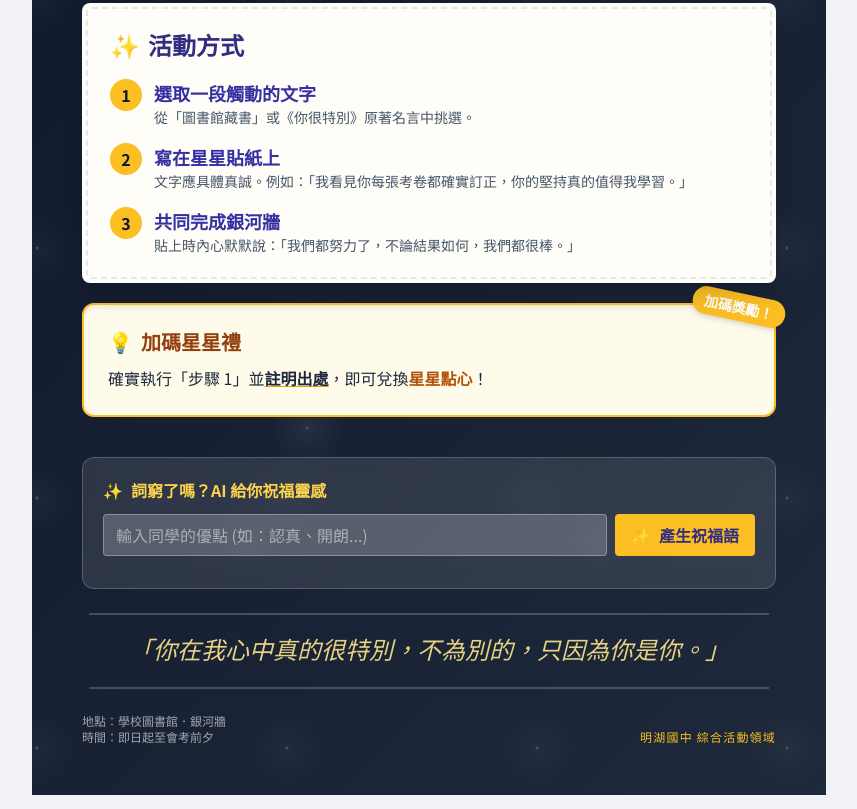
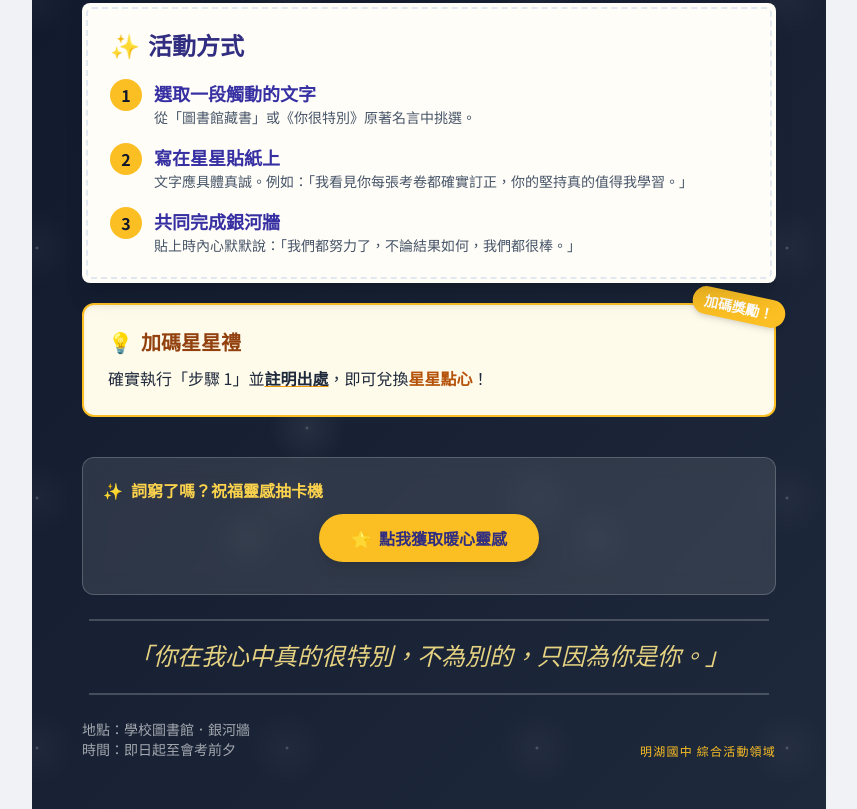
Before and after one commit to cys903/star-event, a plain HTML site: page index.html in a window 1280 px wide. Shown: the part 397-1206 px from the top of the page, without its empty margins (211-1068 px from the left). Drawn offline with nearby package versions, Linux system fonts and the light colour scheme.

Commit message:
Add files via upload

```diff
--- a/index.html
+++ b/index.html
@@ -79,7 +79,7 @@
             font-weight: bold;
             flex-shrink: 0;
         }
-        .ai-generator {
+        .idea-generator {
             background: rgba(255, 255, 255, 0.1);
             backdrop-filter: blur(10px);
             border: 1px solid rgba(255, 255, 255, 0.2);
@@ -89,7 +89,14 @@
             z-index: 20;
         }
         @media print {
-            .ai-generator { display: none; }
+            .idea-generator { display: none; }
+        }
+        .fade-in {
+            animation: fadeIn 0.5s ease-out forwards;
+        }
+        @keyframes fadeIn {
+            from { opacity: 0; transform: translateY(10px); }
+            to { opacity: 1; transform: translateY(0); }
         }
     </style>
 </head>
@@ -100,13 +107,13 @@
 
         <!-- Header -->
         <header class="relative z-10 text-center mb-6">
-            <p class="text-amber-400 font-bold tracking-[0.3em] mb-3 text-xl">致全體九年級同學</p>
-            <h1 class="serif text-7xl font-black mb-5 glow tracking-tight text-white leading-tight">
+            <p class="text-amber-400 font-bold tracking-[0.3em] mb-3 text-xl text-center">致全體九年級同學</p>
+            <h1 class="serif text-7xl font-black mb-5 glow tracking-tight text-white leading-tight text-center">
                 親愛的你，<br>
                 <span class="text-amber-300">比分數更耀眼！</span>
             </h1>
             <div class="max-w-2xl mx-auto px-6 py-4 bg-white/10 backdrop-blur-sm rounded-full border border-white/20">
-                <p class="text-base leading-relaxed text-slate-200">
+                <p class="text-base leading-relaxed text-slate-200 text-center">
                     在《你很特別》的故事裡，每顆星星都代表一份肯定與欣賞。讓我們放下標籤，親手貼上一份文字祝福，點亮彼此！
                 </p>
             </div>
@@ -159,18 +166,17 @@
                 </p>
             </div>
 
-            <!-- ✨ Gemini Powered Feature: AI Blessing Generator -->
-            <div class="ai-generator">
+            <!-- Offline Idea Generator Section -->
+            <div class="idea-generator">
                 <h3 class="text-amber-300 font-bold mb-3 flex items-center gap-2">
-                    <span>✨</span> 詞窮了嗎？AI 給你祝福靈感
+                    <span>✨</span> 詞窮了嗎？祝福靈感抽卡機
                 </h3>
-                <div class="flex gap-2 mb-3">
-                    <input type="text" id="aiInput" placeholder="輸入同學的優點 (如：認真、開朗...)" class="flex-1 bg-white/20 border border-white/30 rounded px-3 py-2 text-white placeholder-white/50 outline-none focus:border-amber-400">
-                    <button onclick="generateBlessing()" id="genBtn" class="bg-amber-400 hover:bg-amber-500 text-indigo-900 font-bold py-2 px-4 rounded transition-colors flex items-center gap-2">
-                        <span>✨</span> 產生祝福語
+                <div class="flex justify-center mb-3">
+                    <button onclick="getRandomBlessing()" class="bg-amber-400 hover:bg-amber-500 text-indigo-900 font-bold py-3 px-8 rounded-full transition-all active:scale-95 flex items-center gap-2 shadow-lg">
+                        <span>🌟</span> 點我獲取暖心靈感
                     </button>
                 </div>
-                <div id="aiResult" class="hidden bg-white/10 rounded p-3 text-sm text-slate-200 border-l-4 border-amber-400 italic">
+                <div id="ideaResult" class="hidden bg-white/10 rounded-xl p-4 text-slate-200 border-l-4 border-amber-400 italic text-base leading-relaxed">
                     <!-- Result will appear here -->
                 </div>
             </div>
@@ -179,91 +185,53 @@
         <!-- Footer -->
         <footer class="relative z-10 text-center mt-auto">
             <div class="inline-block px-10 py-5 border-t-2 border-b-2 border-white/20">
-                <p class="serif text-2xl italic text-amber-200 opacity-90">
+                <p class="serif text-2xl italic text-amber-200 opacity-90 text-center">
                     「你在我心中真的很特別，不為別的，只因為你是你。」
                 </p>
             </div>
             <div class="mt-6 flex justify-between items-end text-white/60">
-                <div class="text-left">
-                    <p class="text-xs">地點：學校圖書館．銀河牆</p>
-                    <p class="text-xs">時間：即日起至會考前夕</p>
+                <div class="text-left text-xs md:text-sm">
+                    <p>地點：學校圖書館．銀河牆</p>
+                    <p>時間：即日起至會考前夕</p>
                 </div>
                 <div class="text-right">
-                    <p class="text-xs tracking-widest uppercase text-amber-400">明湖國中 綜合活動領域</p>
+                    <p class="text-[10px] md:text-xs tracking-widest uppercase text-amber-400">明湖國中 綜合活動領域</p>
                 </div>
             </div>
         </footer>
     </div>
 
     <script>
-        // 請在此處填入您的 Google AI Studio API Key
-        const apiKey = "AIzaSyBLrA15r4UIAI_Xg6G6arOpQS9QnwVeZrI";
+        const blessings = [
+            "看見你每天堅持早起複習，那份專注的側臉比星星還亮。不論分數如何，你努力的過程已經非常特別。",
+            "我注意到你總是耐心為同學解題，那份溫柔與善良，是比滿級分更珍貴的禮物。",
+            "這段時間你的進步我都看在眼裡，不是因為分數變多，而是因為你沒有放棄的勇氣。",
+            "即便面對困難的考題，你依然能保持冷靜思考。這份沉穩，會帶領你走向最適合你的遠方。",
+            "謝謝你總是用開朗的笑聲化解考前的壓力，你的存在本身，就是我們班級最亮的一顆星。",
+            "我看見你在考卷邊緣寫下的自我鼓勵，那份對未來的期許，是誰也拿不走的專屬光芒。",
+            "即使感到焦慮，你依然選擇坐在座位上堅持下去。這份韌性，就是《你很特別》裡提到的『做自己』。",
+            "不論世界給我們貼上什麼標籤，記得微美克人胖哥說的：『你在我心中真的很特別，只因為你是你。』",
+            "看見你認真訂正錯誤的樣子，我發現你已經擁有比標準答案更重要的東西——那就是對成長的渴望。",
+            "會考只是一場實驗，而你是一個無限可能的科學家。不要被數據定義，要被你的熱情引領。",
+            "你的體貼和細心，讓圖書館的空氣都變得溫暖了。分數會變動，但你的善良永遠是恆星。",
+            "謝謝你在最後衝刺階段依然保持善良，願意分享你的筆記。這份大氣，讓你比想像中更耀眼。"
+        ];
 
-        async function generateBlessing() {
-            const input = document.getElementById('aiInput').value;
-            const btn = document.getElementById('genBtn');
-            const resultDiv = document.getElementById('aiResult');
+        function getRandomBlessing() {
+            const resultDiv = document.getElementById('ideaResult');
+            const randomIndex = Math.floor(Math.random() * blessings.length);
 
-            if (!apiKey) {
-                resultDiv.classList.remove('hidden');
-                resultDiv.innerHTML = "⚠️ 請先在程式碼中填入 API Key 才能使用 AI 功能。";
-                return;
-            }
+            resultDiv.classList.remove('hidden', 'fade-in');
+            // 強制重繪以觸發動畫
+            void resultDiv.offsetWidth;
 
-            if (!input.trim()) return;
-
-            btn.disabled = true;
-            btn.innerHTML = "✨ 生成中...";
-            resultDiv.classList.remove('hidden');
-            resultDiv.innerHTML = "正在向星空請求靈感...";
-
-            const prompt = `你現在是一位充滿愛心的國中老師。請根據關鍵字「${input}」，寫一段送給即將參加會考的學生的祝福語。這段話必須符合《你很特別》繪本的精神（強調每個人的獨特性、不被標籤定義），且內容要「具體且真誠」，字數約 30-50 字。請直接輸出這段話，不要有其他廢話。`;
-
-            const payload = {
-                contents: [{ parts: [{ text: prompt }] }],
-                systemInstruction: { parts: [{ text: "你是一個溫暖、正向且擅長文字修辭的校園輔導老師。" }] }
-            };
-
-            let retryCount = 0;
-            const backoff = [1000, 2000, 4000, 8000, 16000];
-
-            async function callApi() {
-                try {
-                    const response = await fetch(`https://generativelanguage.googleapis.com/v1beta/models/gemini-2.5-flash-preview-09-2025:generateContent?key=${apiKey}`, {
-                        method: 'POST',
-                        headers: { 'Content-Type': 'application/json' },
-                        body: JSON.stringify(payload)
-                    });
-
-                    if (!response.ok) {
-                        const errorData = await response.json();
-                        throw new Error(errorData.error?.message || 'API 請求失敗');
-                    }
-
-                    const data = await response.json();
-                    const text = data.candidates?.[0]?.content?.parts?.[0]?.text;
-
-                    if (text) {
-                        resultDiv.innerHTML = "✨ 建議祝福語：<br>「" + text.trim() + "」<br><span class='text-[10px] mt-2 block opacity-50'>(靈感來自星空 AI，你可以修改成更像你的口吻喔！)</span>";
-                    } else {
-                        throw new Error('未生成內容');
-                    }
-                } catch (error) {
-                    if (retryCount < 5) {
-                        setTimeout(() => {
-                            retryCount++;
-                            callApi();
-                        }, backoff[retryCount]);
-                    } else {
-                        resultDiv.innerHTML = "❌ 錯誤：" + error.message + "<br>請檢查 API Key 是否正確或網路狀態。";
-                    }
-                } finally {
-                    btn.disabled = false;
-                    btn.innerHTML = "<span>✨</span> 產生祝福語";
-                }
-            }
-
-            callApi();
+            resultDiv.innerHTML = `
+                <div class="fade-in">
+                    <p class="mb-2">“${blessings[randomIndex]}”</p>
+                    <span class='text-[10px] opacity-50 block text-right'>— 暖心祝福靈感庫</span>
+                </div>
+            `;
+            resultDiv.classList.add('fade-in');
         }
     </script>
 </body>
```
